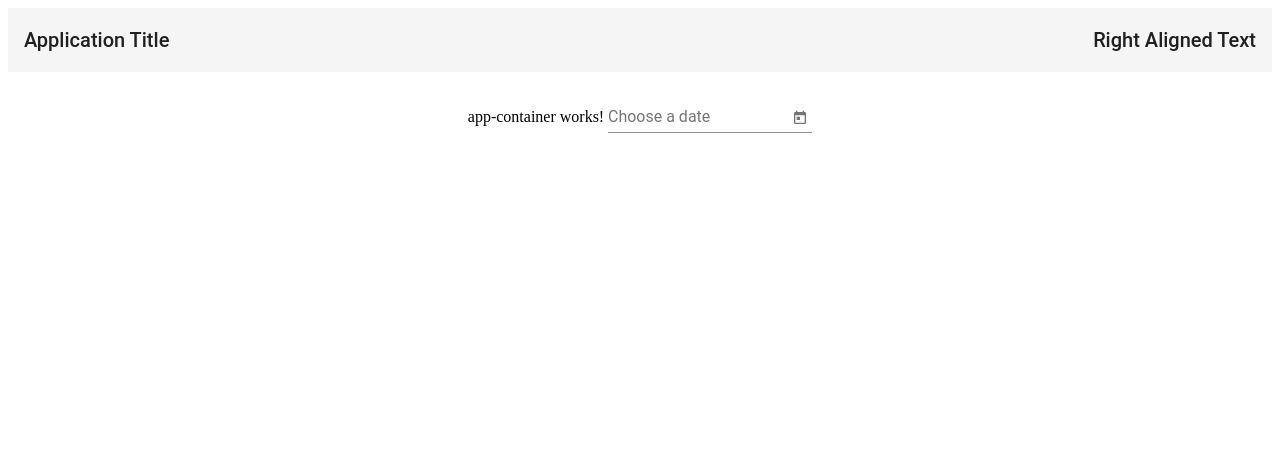
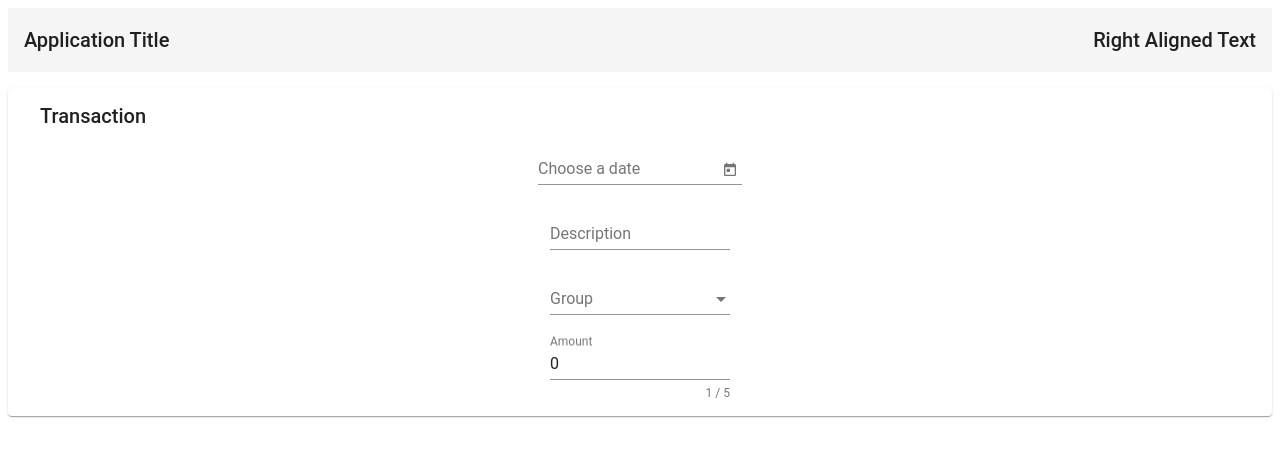
Before and after one commit to MRBalbuena/mrfinance-ui, an Angular app: page / in a window 1280 px wide. Shown: the top 456 px of the page. Built offline with nearby package versions, Linux system fonts and the light colour scheme.

Commit message:
Configured form in Card with Date, Description, amount and group fields

```diff
--- a/src/app/app-container/app-container.component.html
+++ b/src/app/app-container/app-container.component.html
@@ -1,4 +1,3 @@
 <p>
-  app-container works!
   <app-transaction></app-transaction>
 </p>
--- a/src/app/app-container/app-transaction/app-transaction.component.html
+++ b/src/app/app-container/app-transaction/app-transaction.component.html
@@ -1,5 +1,50 @@
-<mat-form-field>
-<input matInput [matDatepicker]="picker" placeholder="Choose a date">
-<mat-datepicker-toggle matSuffix [for]="picker"></mat-datepicker-toggle>
-<mat-datepicker #picker></mat-datepicker>
-</mat-form-field>
+<form [formGroup]="transactionForm" novalidate (ngSubmit)="onSubmit()">
+    <mat-card>
+        <mat-card-header>
+            <mat-card-title>Transaction</mat-card-title>
+        </mat-card-header>
+        <div class="row">
+            <div class="col">
+                <mat-form-field class="full-width">
+                    <input matInput [matDatepicker]="picker" placeholder="Choose a date" formControlName="date">
+                    <mat-datepicker-toggle matSuffix [for]="picker"></mat-datepicker-toggle>
+                    <mat-datepicker #picker></mat-datepicker>
+                </mat-form-field>
+            </div>
+        </div>
+        <div class="row">
+            <div class="col">
+                <mat-form-field class="full-width">
+                    <input matInput placeholder="Description" formControlName="description">
+                    <mat-error *ngIf="transactionForm.controls['description'].hasError('required')">
+                        Description <strong>required</strong>
+                    </mat-error>
+
+                </mat-form-field>
+            </div>
+        </div>
+        <div class="row">
+            <div class="col">
+                <mat-form-field class="full-width">
+                    <mat-select placeholder="Group" formControlName="group">
+                        <mat-option *ngFor="let group of groups" [value]="group.name">
+                            {{ group.name }}
+                        </mat-option>
+                    </mat-select>
+                    <mat-error *ngIf="transactionForm.controls['group'].hasError('required')">
+                        Group is <strong>required</strong>
+                    </mat-error>
+
+                </mat-form-field>
+            </div>
+        </div>
+        <div class="row">
+            <div class="col">
+                <mat-form-field class="full-width">
+                    <input matInput #postalCode placeholder="Amount" type="number" formControlName="amount">
+                    <mat-hint align="end">{{postalCode.value.length}} / 5</mat-hint>
+                </mat-form-field>
+            </div>
+        </div>
+    </mat-card>
+</form>
--- a/src/app/app-container/app-transaction/app-transaction.component.ts
+++ b/src/app/app-container/app-transaction/app-transaction.component.ts
@@ -1,18 +1,25 @@
 import { Component, OnInit } from '@angular/core';
-import { FormControl } from '@angular/forms';
+import { FormBuilder, Validators } from '@angular/forms';
 
 @Component({
   selector: 'app-transaction',
   templateUrl: './app-transaction.component.html',
   styleUrls: ['./app-transaction.component.scss']
 })
-export class AppTransactionComponent implements OnInit {
+export class AppTransactionComponent {
 
-  constructor() { }
+  transactionForm = this.fb.group({
+    date: null,
+    description: null,
+    amount: 0,
+    group: null
+  });
+  constructor(private fb: FormBuilder) {}
 
-
-  ngOnInit() {
-  }
-
+  groups = [
+    {id: 1, name: 'Supermarket'},
+    {id: 2, name: 'Car Maintenance'},
+    {id: 3, name: 'Insurance'}
+  ];
 
 }
--- a/src/app/app.module.ts
+++ b/src/app/app.module.ts
@@ -12,6 +12,9 @@ import { AppContainerComponent } from './app-container/app-container.component';
 import { AppTransactionComponent } from './app-container/app-transaction/app-transaction.component';
 import { MatNativeDateModule } from '@angular/material/core';
 import { MatInputModule } from '@angular/material/input';
+import { MatCardModule } from '@angular/material/card';
+import { MatSelectModule } from '@angular/material/select';
+
 @NgModule({
   declarations: [
     AppComponent,
@@ -30,6 +33,9 @@ import { MatInputModule } from '@angular/material/input';
     ReactiveFormsModule,
     FormsModule,
     BrowserAnimationsModule,
+    MatCardModule,
+    MatInputModule,
+    MatSelectModule
   ],
   providers: [],
   bootstrap: [AppComponent]
```
